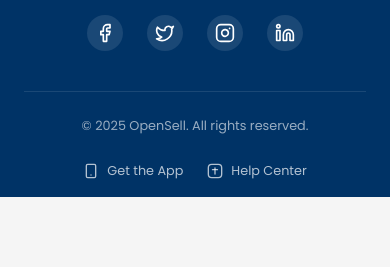
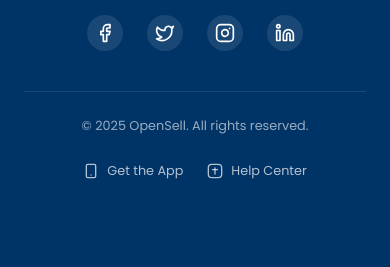
Before and after one commit to OpenSell-Creator/OpenSellRepo, a Django app: page /dashboard/ in a window 390 px wide. Shown: the part 1838-2105 px from the top of the page. Run offline with Django 5.2, Linux system fonts and the light colour scheme; the visitor is signed in with stand-in values (Sample User, id 1); data comes from the database, SQL or seed files in the repository; data that the repository does not hold is empty; some libraries are stand-ins or nearby versions.

Commit message:
Update footer.html

```diff
--- a/templates/footer.html
+++ b/templates/footer.html
@@ -195,13 +195,6 @@
     font-size: 0.9rem;
   }
 
-/* Adjust bottom margin for authenticated users with bottom navigation */
-@media (max-width: 991px) {
-  body.user-authenticated .custom-footer {
-    margin-bottom: 70px;
-  }
-}
-
   /* Main Footer Content Structure */
   .footer-content {
     display: flex;
@@ -347,7 +340,7 @@
     color: var(--footer-link-hover);
   }
 
-/* Responsive Design */
+  /* Responsive Design - UPDATED FOR MOBILE FOOTER */
   @media (min-width: 768px) {
     .footer-brand {
       flex: 0 0 30%;
@@ -370,13 +363,34 @@
     }
   }
 
+  /* NEW MOBILE STYLING - Force footer to base of screen */
   @media (max-width: 991px) {
+    /* Remove bottom padding for authenticated users with bottom navigation */
     body.user-authenticated {
-    padding-bottom: 0; /* Override the body padding-bottom */
+      padding-bottom: 0 !important; /* Override any body padding */
     }
 
+    /* Ensure footer touches the bottom */
     .custom-footer {
-    margin-bottom: 0; /* Ensure no margin at the bottom */
+      margin-bottom: 0;
+      position: relative;
+      z-index: 1040; /* Just below navbar z-index */
+    }
+
+    /* Position the bottom nav on top of the footer */
+    .bottom-nav {
+      position: fixed;
+      bottom: 0;
+      left: 0;
+      right: 0;
+      z-index: 1045; /* Higher than footer */
+      width: 100%;
+    }
+
+    /* Add padding to the bottom of the footer content to ensure
+       content isn't hidden behind the bottom navbar */
+    .footer-bottom {
+      padding-bottom: 70px; /* Match height of bottom navbar */
     }
   }
 
@@ -420,6 +434,7 @@
 <!-- JS to adjust footer padding for authenticated users -->
 <script>
   document.addEventListener('DOMContentLoaded', function() {
+    // Check if bottom nav exists and add class to body
     if (document.querySelector('.bottom-nav')) {
       document.body.classList.add('user-authenticated');
     }
```
Lines whose indentation alone changed are shown as unchanged.
